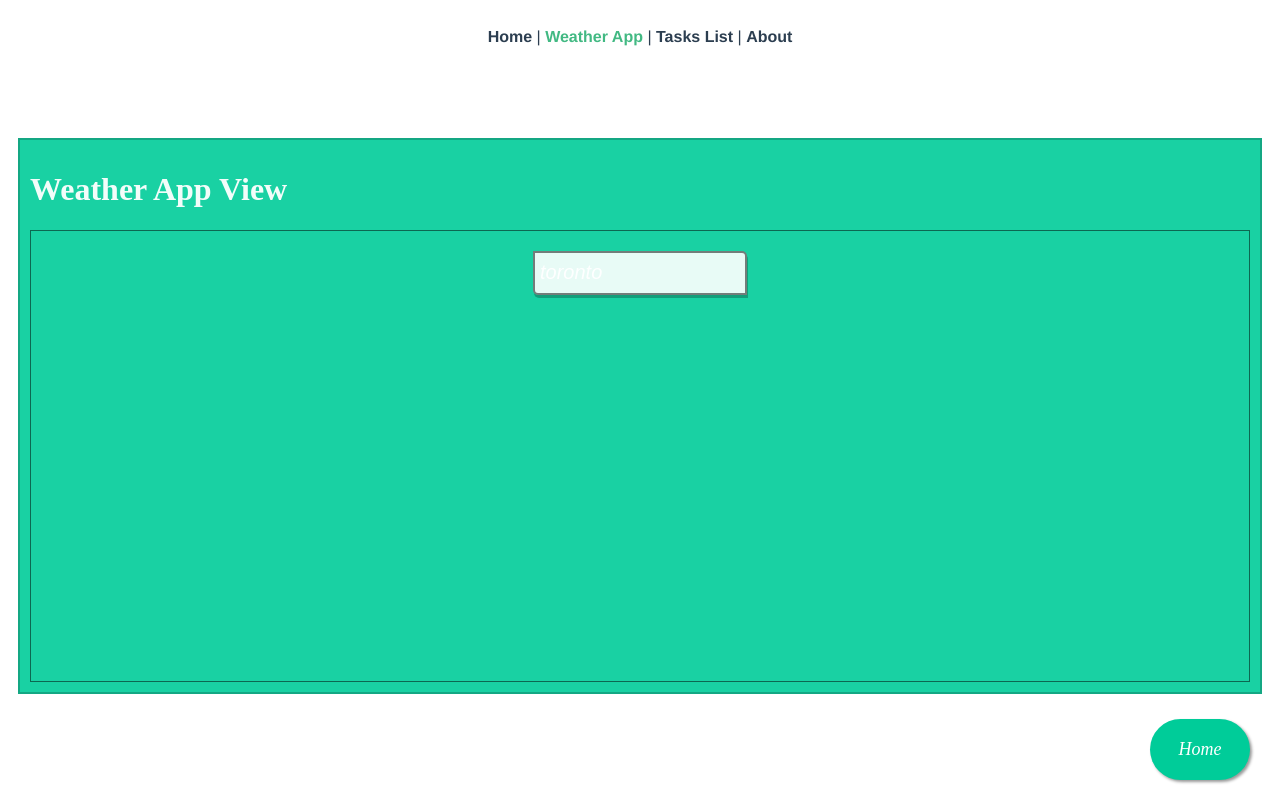
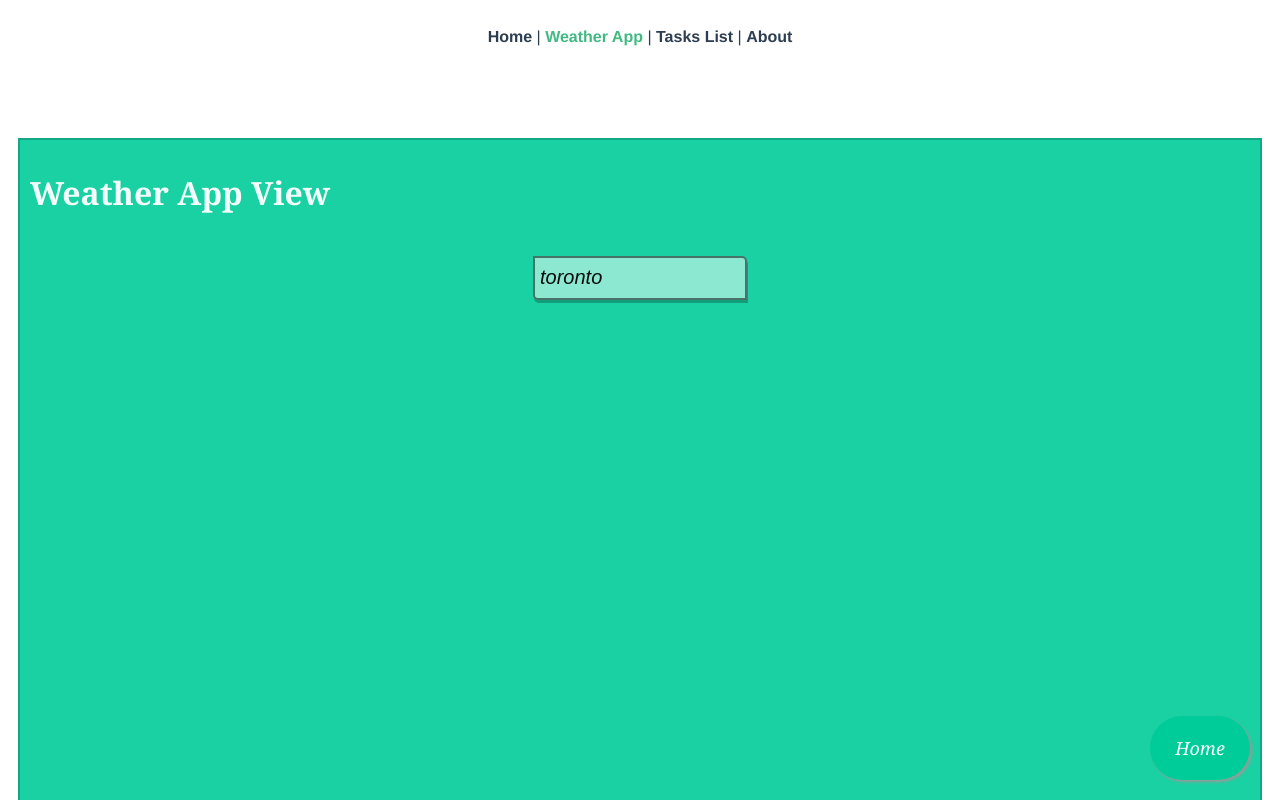
Before and after one commit to umangcodes/wanderer, a Vue app in the folder milestoneproject/: page /WeatherApp in a window 1280 px wide. Shown: the top 800 px of the page. Built offline with nearby package versions, Linux system fonts and the light colour scheme.

Commit message:
modified css. previous commit v1.0

```diff
--- a/milestoneproject/src/App.vue
+++ b/milestoneproject/src/App.vue
@@ -37,7 +37,7 @@
   border: 2px solid rgba(0, 0, 0, 0.2);
   background-color: rgba(0, 204, 153, 0.9);
   color: rgba(255, 255, 255, 0.95);
-  font-family: cursive;
+  font-family: Cambria, Cochin, Georgia, Times, 'Times New Roman', serif;
   padding: 10px;
   margin: 10px;
 }
--- a/milestoneproject/src/components/panels/weatherAppDisplay.vue
+++ b/milestoneproject/src/components/panels/weatherAppDisplay.vue
@@ -18,12 +18,13 @@ export default {
   data() {
     return {
       condition: "conditionImage",
+      image: this.getImage,
     };
   },
   methods: {
-    image() {
+    getImage() {
       if (this.weatherData.weather[0].main == "clear") {
-        return "src/assets/sunny-bg.svg";
+        return "@/src/assets/logo.png";
       }
     },
   },
--- a/milestoneproject/src/views/WeatherApp.vue
+++ b/milestoneproject/src/views/WeatherApp.vue
@@ -68,13 +68,13 @@ export default {
   justify-content: center;
   width: 200px;
   height: 30px;
-  background-color: rgba(255, 255, 255, 0.9);
+  background-color: rgba(255, 255, 255, 0.5);
   border: 2px solid rgba(0, 0, 0, 0.5);
   border-radius: 0px 5px;
   padding: 5px;
   margin: 20px;
   font-size: 20px;
-  color: rgba(255, 255, 255, 0.95);
+  color: rgba(0, 0, 0, 0.95);
   box-shadow: none;
   font-style: italic;
   box-shadow: 1px 3px rgba(0, 0, 0, 0.25);
@@ -89,7 +89,7 @@ export default {
   font-style: italic;
 }
 .weather-app {
-  border: 1px solid rgba(0, 0, 0, 0.5);
-  height: 450px;
+  /* border: 1px solid rgba(0, 0, 0, 0.5); */
+  height: 100vh;
 }
 </style>
```
